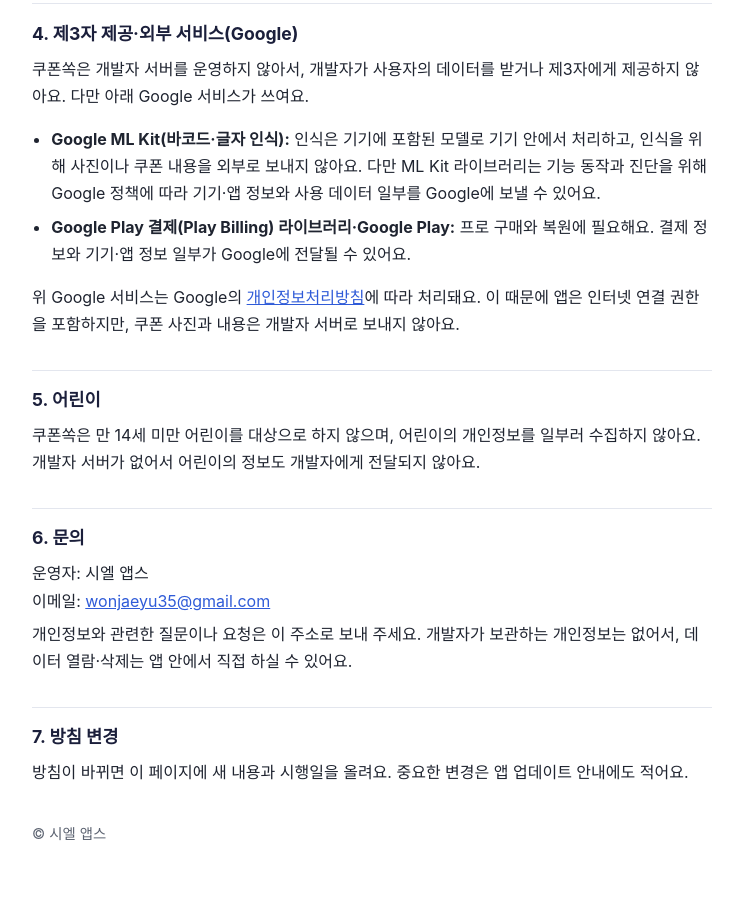
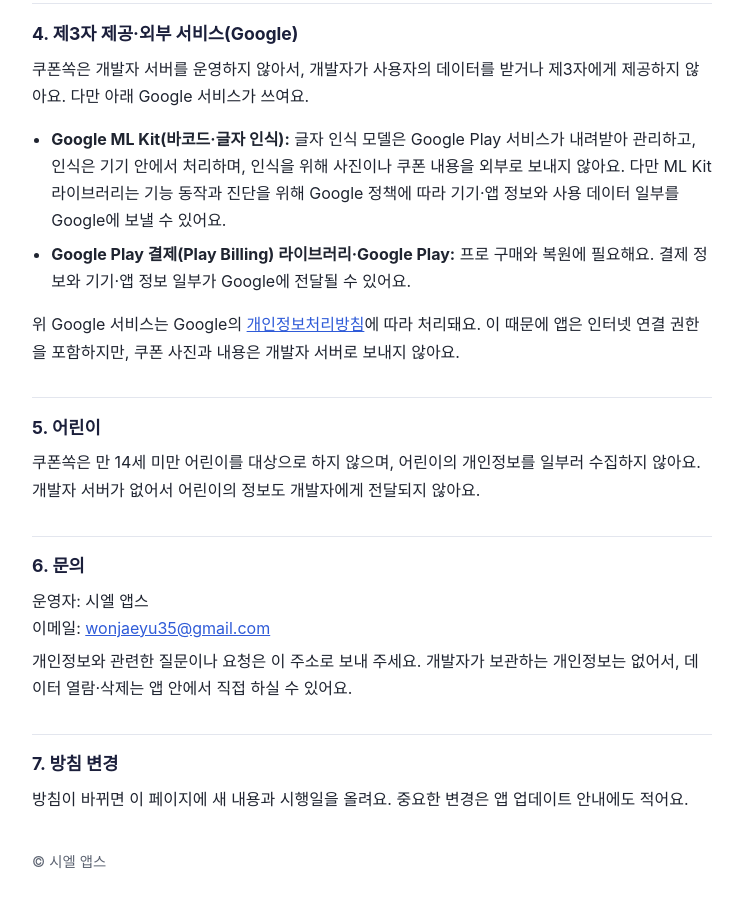
Before and after one commit to wonjaeyu35-dotcom/siel-apps, a plain HTML site: page couponssok/privacy.html in a window 1280 px wide. Shown: the part 1235-2143 px from the top of the page, without its empty margins (268-1011 px from the left). Drawn offline with Linux system fonts and the light colour scheme.

Commit message:
Update ML Kit wording (couponssok)

```diff
--- a/couponssok/privacy.html
+++ b/couponssok/privacy.html
@@ -45,7 +45,7 @@ footer{margin-top:2.5em;color:var(--mut);font-size:.9rem}
 <h2>4. 제3자 제공·외부 서비스(Google)</h2>
 <p>쿠폰쏙은 개발자 서버를 운영하지 않아서, 개발자가 사용자의 데이터를 받거나 제3자에게 제공하지 않아요. 다만 아래 Google 서비스가 쓰여요.</p>
 <ul>
-<li><b>Google ML Kit(바코드·글자 인식):</b> 인식은 기기에 포함된 모델로 기기 안에서 처리하고, 인식을 위해 사진이나 쿠폰 내용을 외부로 보내지 않아요. 다만 ML Kit 라이브러리는 기능 동작과 진단을 위해 Google 정책에 따라 기기·앱 정보와 사용 데이터 일부를 Google에 보낼 수 있어요.</li>
+<li><b>Google ML Kit(바코드·글자 인식):</b> 글자 인식 모델은 Google Play 서비스가 내려받아 관리하고, 인식은 기기 안에서 처리하며, 인식을 위해 사진이나 쿠폰 내용을 외부로 보내지 않아요. 다만 ML Kit 라이브러리는 기능 동작과 진단을 위해 Google 정책에 따라 기기·앱 정보와 사용 데이터 일부를 Google에 보낼 수 있어요.</li>
 <li><b>Google Play 결제(Play Billing) 라이브러리·Google Play:</b> 프로 구매와 복원에 필요해요. 결제 정보와 기기·앱 정보 일부가 Google에 전달될 수 있어요.</li>
 </ul>
 <p>위 Google 서비스는 Google의 <a href="https://policies.google.com/privacy">개인정보처리방침</a>에 따라 처리돼요. 이 때문에 앱은 인터넷 연결 권한을 포함하지만, 쿠폰 사진과 내용은 개발자 서버로 보내지 않아요.</p>
```
